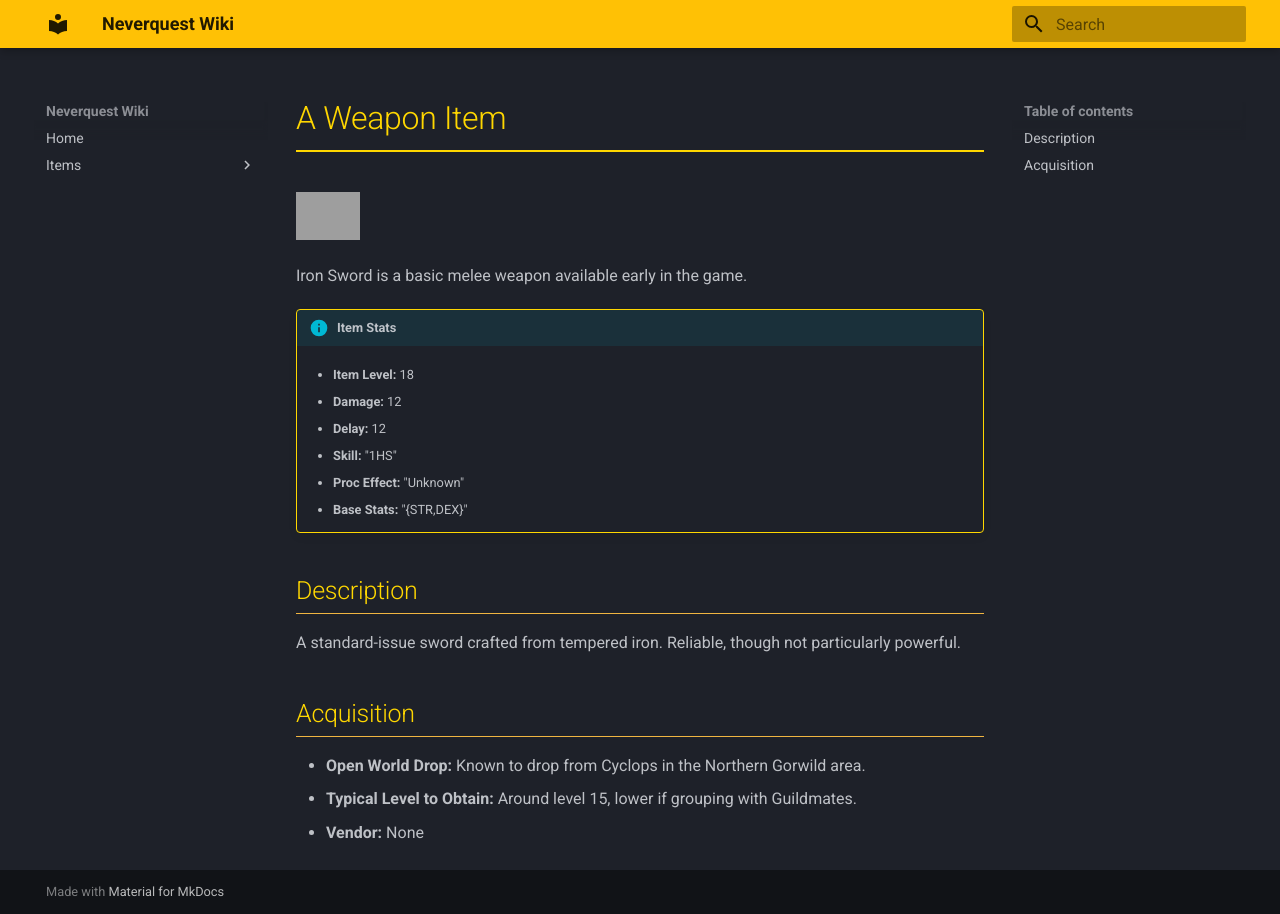
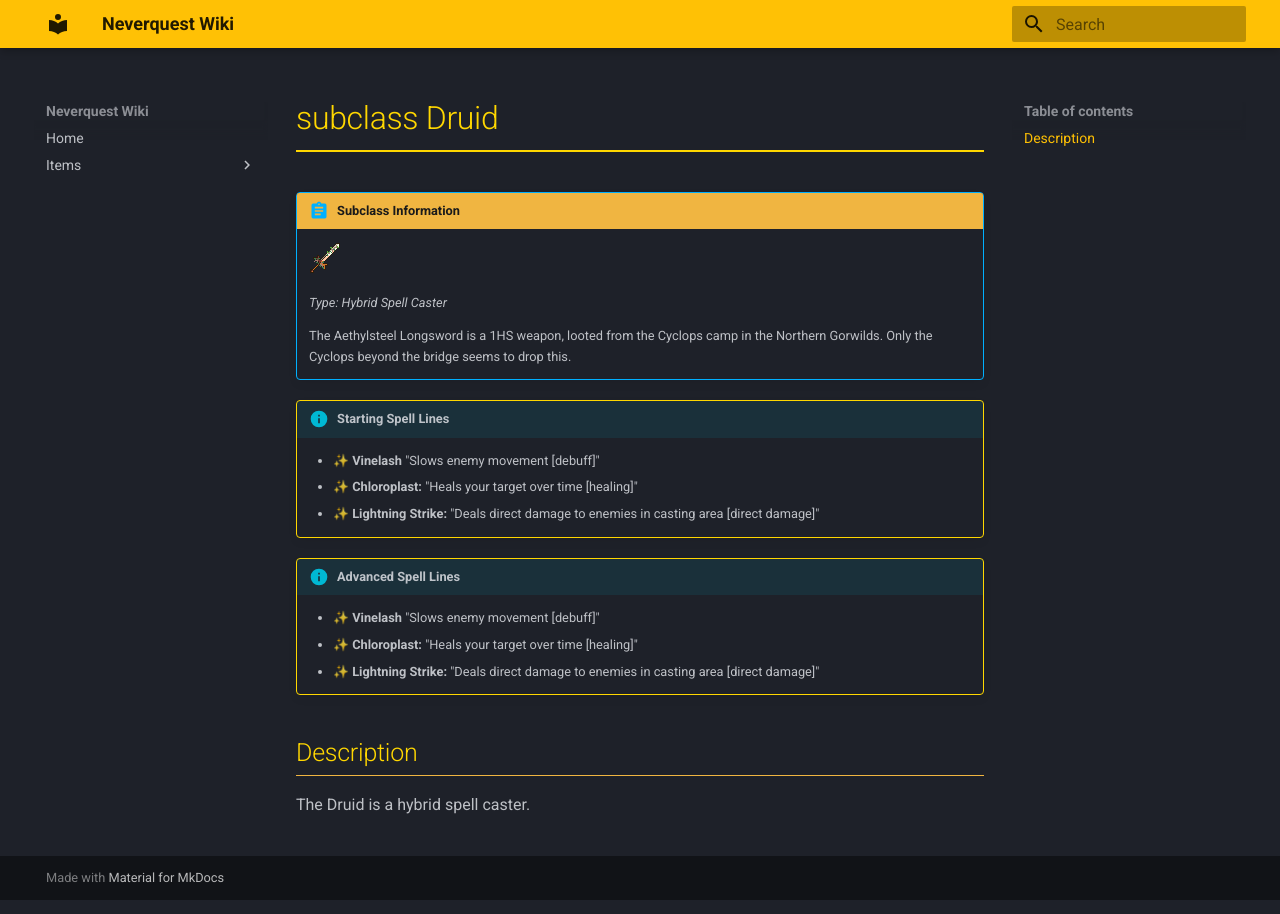
Before and after one commit to NeverQuest-Ben/NeverQuest, an MkDocs documentation site: the page built from docs/mechanics/subclass_Druid.md, in a window 1280 px wide. Built offline with MkDocs 1.6.1 and Material for MkDocs 9.7.7, drawn with Linux system fonts in a browser that asks for light colours; grey boxes are pictures that could not be loaded.

Commit message:
Update subclass_Druid.md

```diff
--- a/docs/mechanics/subclass_Druid.md
+++ b/docs/mechanics/subclass_Druid.md
@@ -1,23 +1,21 @@
-# A Weapon Item
+!!! abstract "Subclass Information"
 
-![Item Icon](../../assets/sprites/iron_sword.png){: style="image-rendering: pixelated; width: 64px;" }
+    ![Druid](../gameAssets/Aethylsteel_Longsword.png){: style="image-rendering: pixelated; width: 32px;" }
 
-Iron Sword is a basic melee weapon available early in the game.
-
-!!! info "Item Stats"
-    * **Item Level:** 18
-
-    * **Damage:** 12
-    * **Delay:** 12
-    * **Skill:** "1HS"
-    * **Proc Effect:** "Unknown"
-    * **Base Stats:** "{STR,DEX}"
+    *Type: Hybrid Spell Caster*
 
 
+    The Aethylsteel Longsword is a 1HS weapon, looted from the Cyclops camp in the Northern Gorwilds.  Only the Cyclops beyond the bridge seems to drop this.
+
+!!! info "Starting Spell Lines"
+    * **✨ Vinelash** "Slows enemy movement [debuff]"
+    * **✨ Chloroplast:** "Heals your target over time [healing]"
+    * **✨ Lightning Strike:** "Deals direct damage to enemies in casting area [direct damage]"
+
+!!! info "Advanced Spell Lines"
+    * **✨ Vinelash** "Slows enemy movement [debuff]"
+    * **✨ Chloroplast:** "Heals your target over time [healing]"
+    * **✨ Lightning Strike:** "Deals direct damage to enemies in casting area [direct damage]"
+
 ## Description
-A standard-issue sword crafted from tempered iron. Reliable, though not particularly powerful.
-
-## Acquisition
-- **Open World Drop:** Known to drop from Cyclops in the Northern Gorwild area.
-- **Typical Level to Obtain:** Around level 15, lower if grouping with Guildmates.
-- **Vendor:** None
+The Druid is a hybrid spell caster.
```
